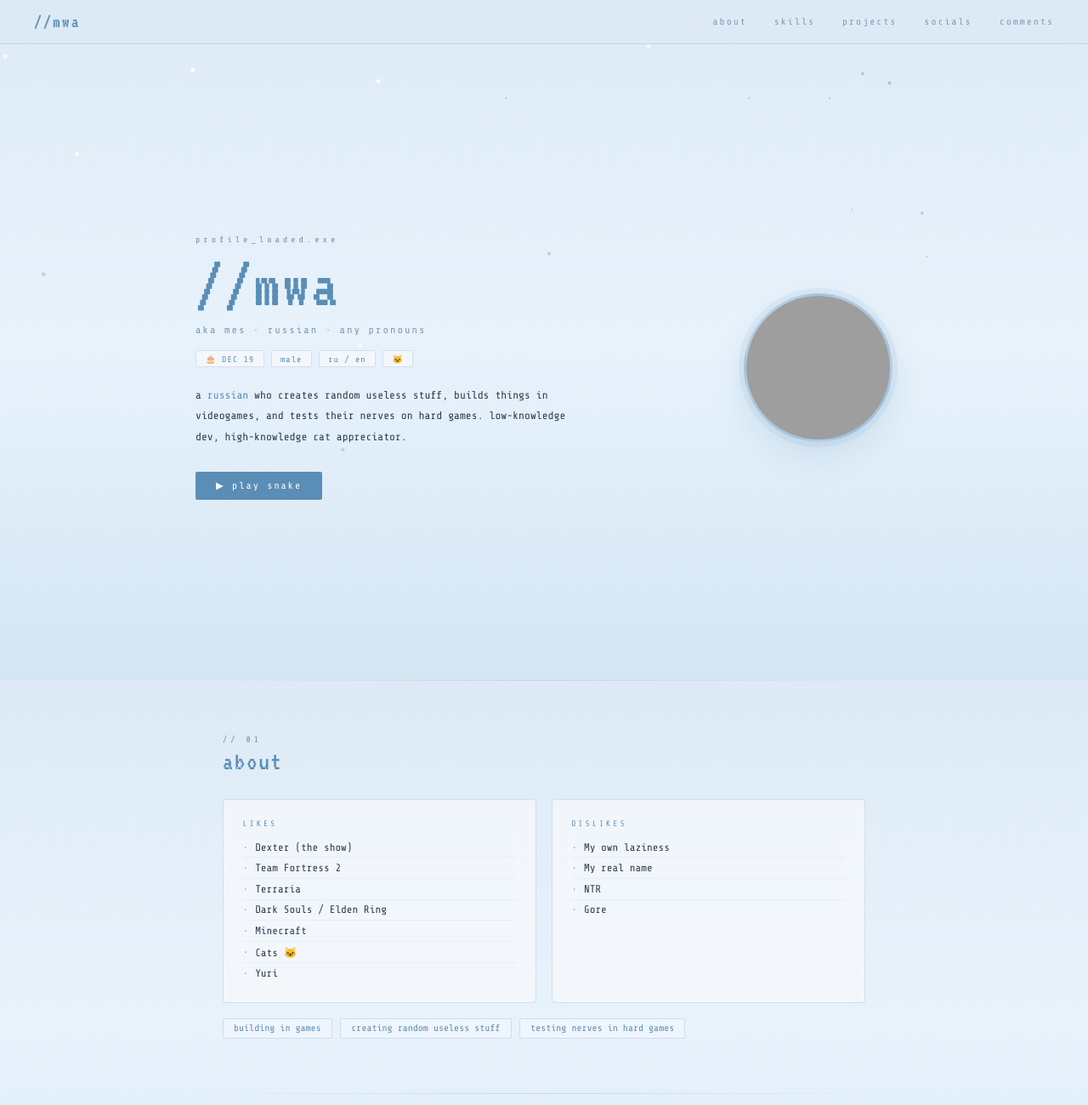
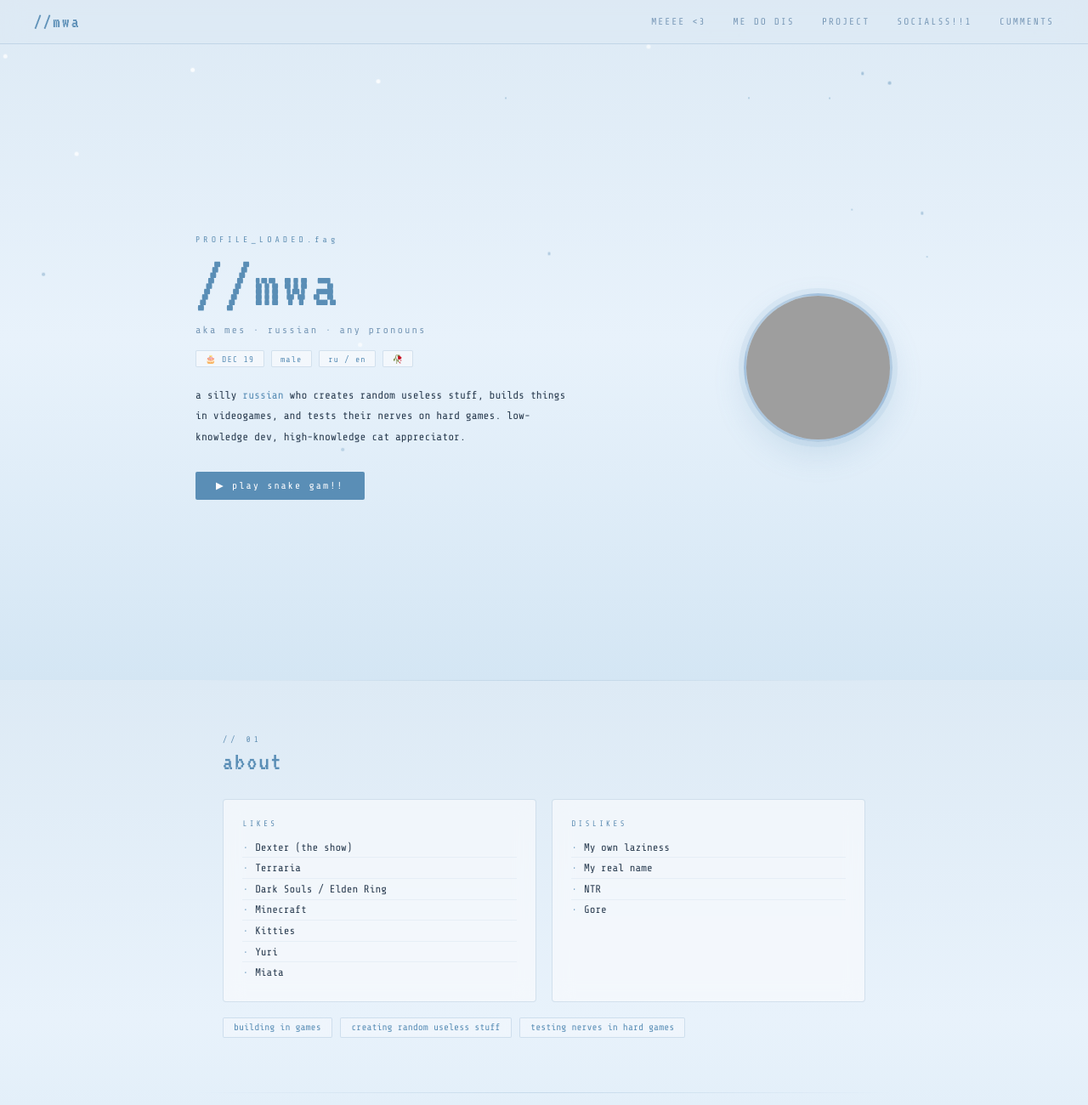
Before and after one commit to meows67/meows, a plain HTML site: page index.html in a window 1280 px wide. Shown: the top 1300 px of the page at 85% size. Drawn offline with nearby package versions, Linux system fonts and the light colour scheme; grey boxes are pictures that could not be loaded.

Commit message:
Update index.html

```diff
--- a/index.html
+++ b/index.html
@@ -3,7 +3,7 @@
 <head>
 <meta charset="UTF-8">
 <meta name="viewport" content="width=device-width, initial-scale=1.0">
-<title>//mwa aka mes</title>
+<title>//mwa site</title>
 <link rel="preconnect" href="https://fonts.googleapis.com">
 <link href="https://fonts.googleapis.com/css2?family=Share+Tech+Mono&family=VT323&display=swap" rel="stylesheet">
 <style>
@@ -266,11 +266,11 @@
 <nav>
   <div class="nav-logo">//mwa</div>
   <div class="nav-links">
-    <a href="#about">about</a>
-    <a href="#skills">skills</a>
-    <a href="#projects">projects</a>
-    <a href="#socials">socials</a>
-    <a href="#comments">comments</a>
+    <a href="#about">MEEEE <3</a>
+    <a href="#skills">ME DO DIS</a>
+    <a href="#projects">PROJECT</a>
+    <a href="#socials">SOCIALSS!!1</a>
+    <a href="#comments">CUMMENTS</a>
   </div>
 </nav>
 
@@ -278,21 +278,21 @@
 <div id="hero">
   <div class="hero-inner">
     <div>
-      <div class="hero-eyebrow">profile_loaded.exe</div>
+      <div class="hero-eyebrow">PROFILE_LOADED.fag</div>
       <div class="hero-name">//mwa</div>
       <div class="hero-sub">aka mes · russian · any pronouns</div>
       <div class="hero-badges">
         <span class="badge">🎂 DEC 19</span>
         <span class="badge">male</span>
         <span class="badge">ru / en</span>
-        <span class="badge">🐱</span>
+        <span class="badge">🥀</span>
       </div>
       <div class="hero-desc">
-        a <em>russian</em> who creates random useless stuff,
+        a silly <em>russian</em> who creates random useless stuff,
         builds things in videogames, and tests their nerves on hard games.
         low-knowledge dev, high-knowledge cat appreciator.
       </div>
-      <button class="hero-btn" id="openSnakeHero">▶ play snake</button>
+      <button class="hero-btn" id="openSnakeHero">▶ play snake gam!!</button>
     </div>
     <div class="hero-pfp-wrap">
       <img src="https://avatars.githubusercontent.com/meows67" class="hero-pfp-placeholder" style="font-size:0;object-fit:cover;" alt="pfp">
@@ -311,12 +311,12 @@
       <div class="col-title">LIKES</div>
       <ul class="about-list">
         <li>Dexter (the show)</li>
-        <li>Team Fortress 2</li>
         <li>Terraria</li>
         <li>Dark Souls / Elden Ring</li>
         <li>Minecraft</li>
-        <li>Cats 🐱</li>
+        <li>Kitties</li>
         <li>Yuri</li>
+        <li>Miata</li>
       </ul>
     </div>
     <div class="glass-card">
@@ -361,8 +361,8 @@
   <div class="proj-card reveal">
     <div class="proj-name">Ki2a</div>
     <div class="proj-desc">
-      A Discord bot featuring two starboard systems — <strong>ShameBoard</strong> for immortalising cringe,
-      and <strong>SlayBoard</strong> for the good stuff. Different versions, same chaos.
+      A Discord bot featuring two starboard systems — <strong>ShameBoard</strong>
+      and <strong>SlayBoard</strong> for the good stuff. Different versions.
     </div>
     <div class="proj-tags">
       <span class="proj-tag">DISCORD BOT</span>
@@ -389,7 +389,7 @@
       <span class="social-icon">💬</span><span>Discord — mewaahhh</span>
     </a>
     <a class="social-item" href="https://t.me/doshirakru" target="_blank">
-      <span class="social-icon">✈️</span><span>Telegram — doshirakru</span>
+      <span class="social-icon">✈️</span><span>Telegram — [HIDDEN]</span>
     </a>
     <a class="social-item" href="https://github.com/meows67" target="_blank">
       <span class="social-icon">🐱</span><span>GitHub — meows67</span>
@@ -401,7 +401,7 @@
 
 <!-- SNAKE — one button only -->
 <div class="snake-wrap">
-  <button class="snake-trigger" id="openSnake">[ snake.exe ]</button>
+  <button class="snake-trigger" id="openSnake">[ snakey.exe ]</button>
   <div class="snake-hint">wasd / arrow keys · space to restart</div>
 </div>
 
@@ -409,7 +409,7 @@
 <div class="modal-bg" id="snakeModal">
   <div class="snake-modal">
     <div class="modal-top">
-      <div class="modal-title">🐍 snake.exe</div>
+      <div class="modal-title">🐍 snakey.exe</div>
       <div style="display:flex;align-items:center;gap:0.5rem">
         <div class="modal-score" id="snakeScore">score: 0</div>
         <button class="modal-x" id="closeSnake">[x]</button>
@@ -452,7 +452,7 @@
 </section>
 
 <footer>
-  //mwa aka mes &nbsp;·&nbsp; <em>made with laziness and winter energy</em> &nbsp;·&nbsp; 🐱
+  //mwa aka mes &nbsp;·&nbsp; <em>made with laziness and winter energy</em> &nbsp;·&nbsp;
 </footer>
 
 <script>
```
